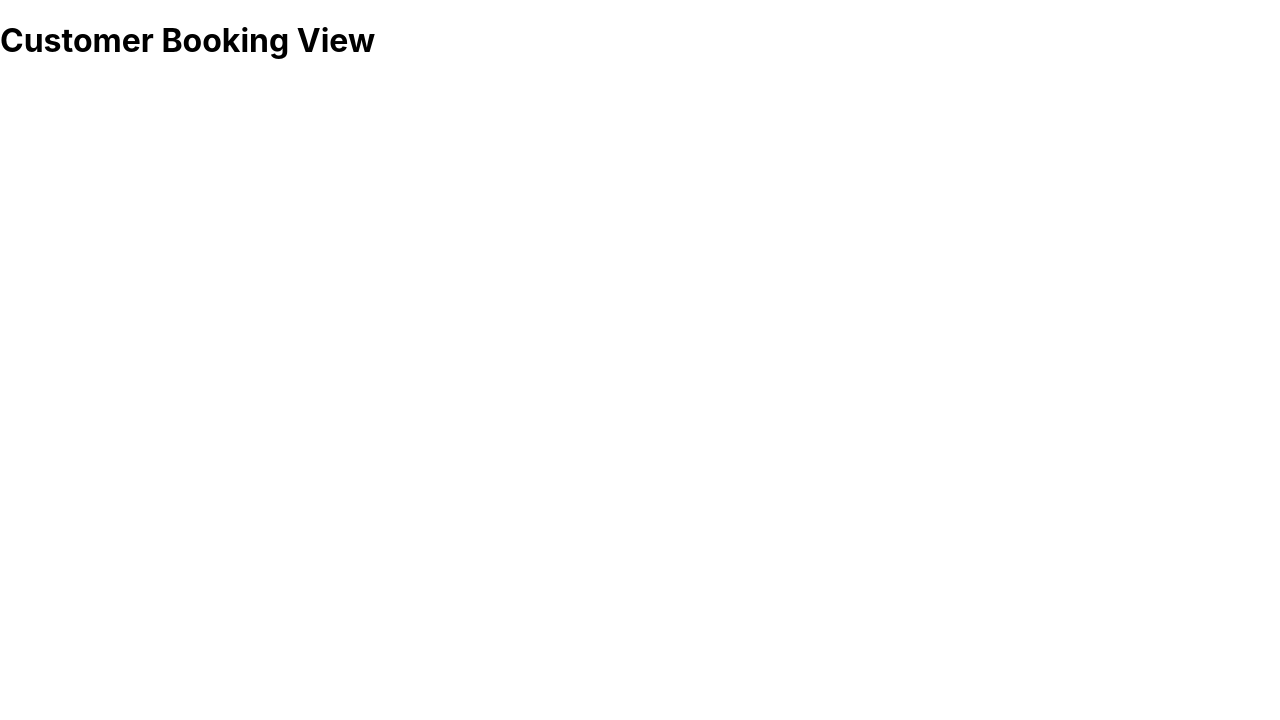
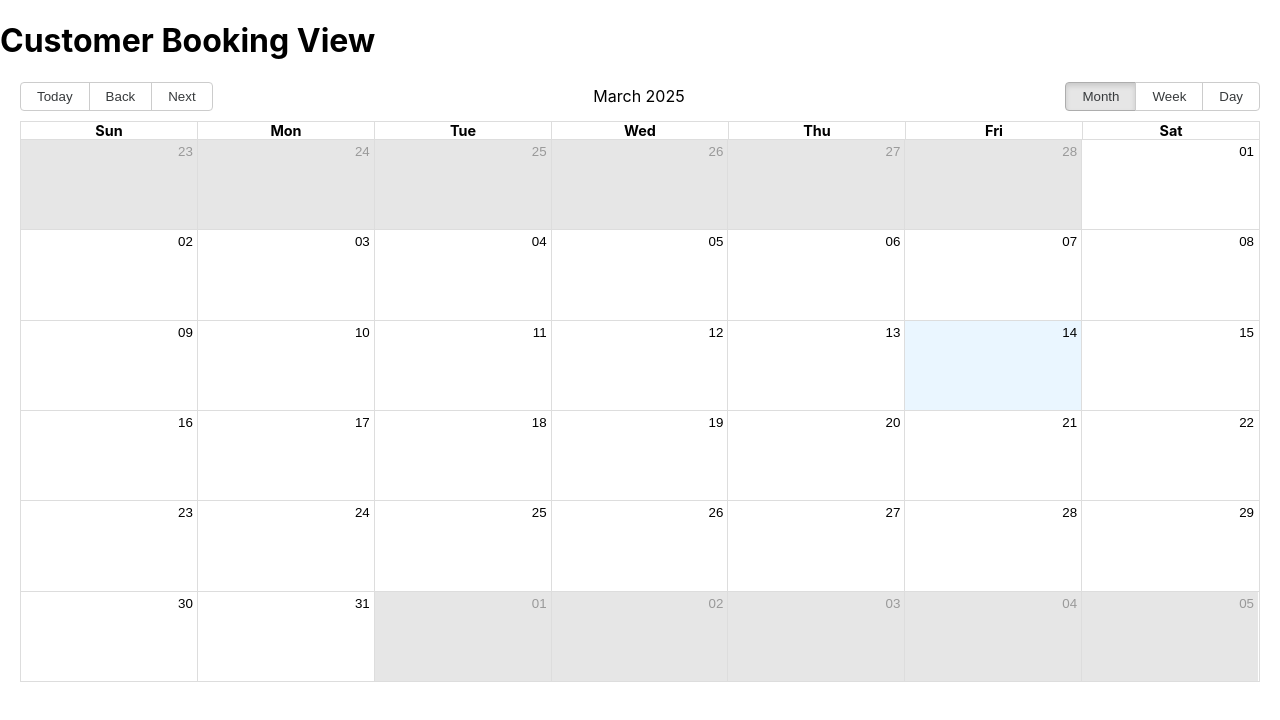
Before and after one commit to jayteebee/cal-booking-system, a React (Create React App) app in the folder frontend/: page / in a window 1280 px wide. Shown: the top 720 px of the page. Built offline with nearby package versions, Linux system fonts and the light colour scheme; no server answers.

Commit message:
Implement BookingView component with event fetching and slot selection

```diff
--- a/frontend/src/components/BookingView.js
+++ b/frontend/src/components/BookingView.js
@@ -1,10 +1,55 @@
-import React from 'react';
+// src/components/BookingView.js
+import React, { useState, useEffect } from 'react';
+import CalendarView from './CalendarView';
+import BookingFormComponent from './BookingFormComponent';
 
 function BookingView() {
+  const [selectedDate, setSelectedDate] = useState(null);
+  const [events, setEvents] = useState([]);
+
+  // Fetch bookings from the backend
+  useEffect(() => {
+    fetch('http://localhost:5000/api/bookings')
+      .then((response) => response.json())
+      .then((data) => {
+        // Assuming 'data' is an array of booking objects, convert them into events.
+        // For simplicity, assume each booking's event spans one day.
+        const calendarEvents = data.map((booking) => {
+          return {
+            title: `Booking: ${booking.cameraModel}`,
+            start: new Date(booking.date),
+            end: new Date(booking.date),
+            booking, // optionally attach the full booking details
+          };
+        });
+        setEvents(calendarEvents);
+      })
+      .catch((error) => console.error('Error fetching bookings:', error));
+  }, []);
+
   return (
     <div>
       <h1>Customer Booking View</h1>
-      {/* This is where the calendar UI and booking form will be implemented */}
+      <CalendarView
+        events={events}
+        onSelectEvent={(event) => {
+          // Optionally, you can open a modal with booking details when an event is clicked
+          console.log('Event selected:', event);
+        }}
+        onSelectSlot={(slotInfo) => {
+          // When a user selects a slot, use the start date as the selected date
+          setSelectedDate(slotInfo.start.toISOString().slice(0, 10));
+        }}
+        onNavigate={(date) => {
+          console.log('Navigated to date:', date);
+        }}
+        onViewChange={(view) => {
+          console.log('View changed to:', view);
+        }}
+      />
+
+      {/* Render the BookingForm only if a date is selected */}
+      {selectedDate && <BookingFormComponent selectedDate={selectedDate} />}
     </div>
   );
 }
```
